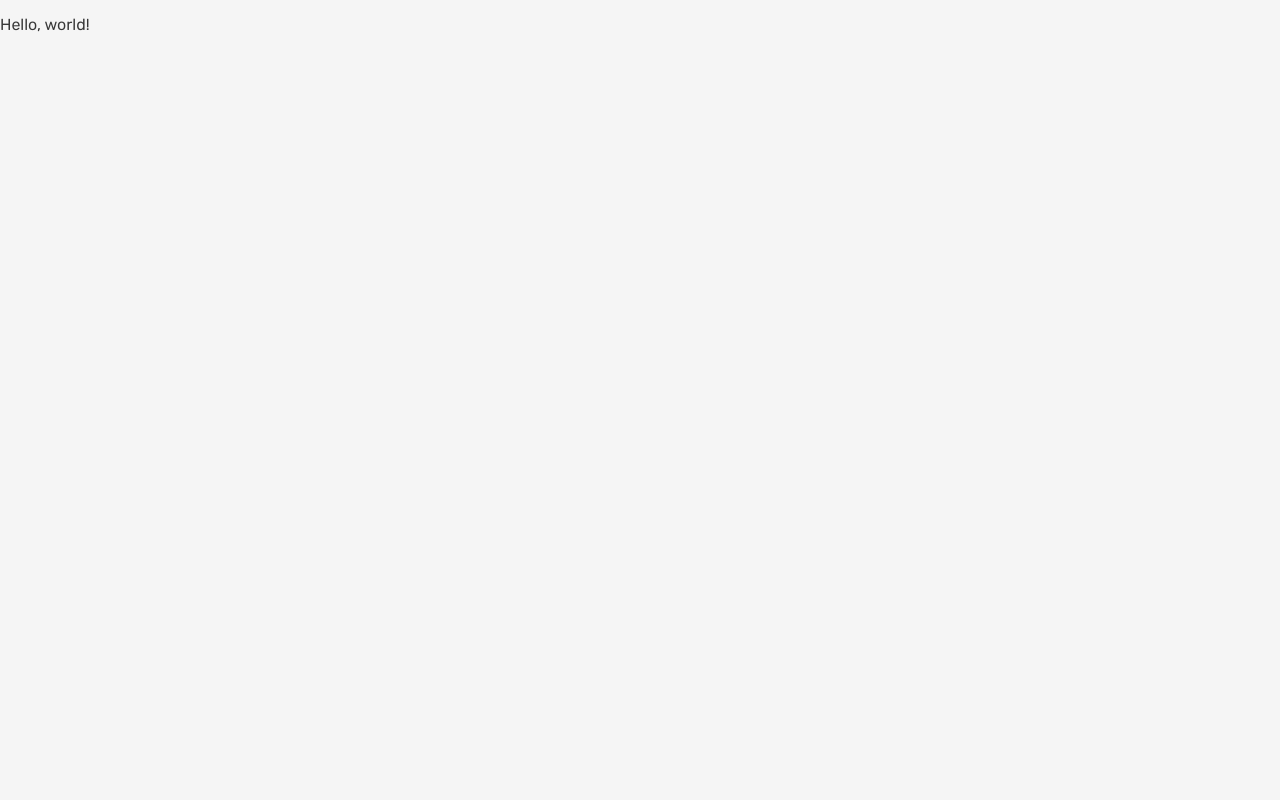
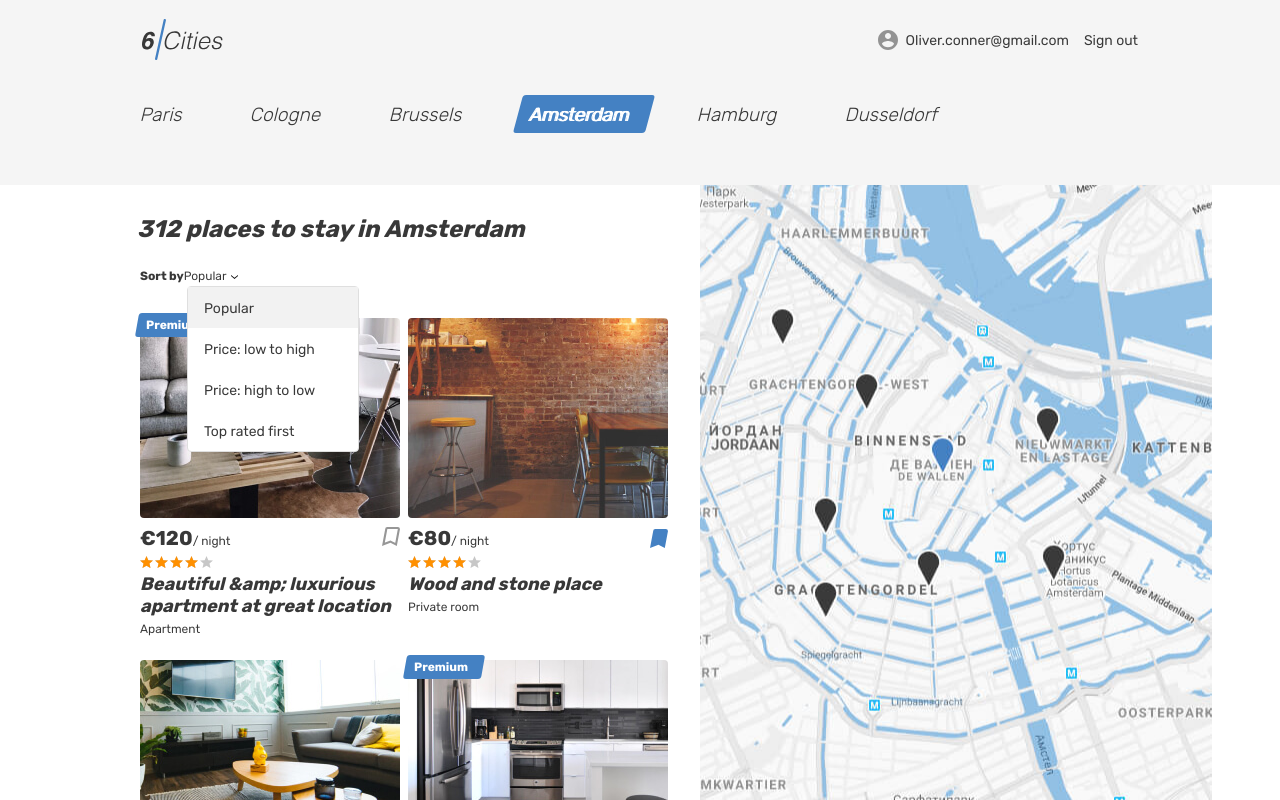
Before and after one commit to nullorone/630421-six-cities-7, a React (Create React App) app in the folder project/: page / in a window 1280 px wide. Built offline with nearby package versions, Linux system fonts and the light colour scheme.

Commit message:
Меняет рендер текста на компонент

```diff
--- a/project/src/components/app/app.jsx
+++ b/project/src/components/app/app.jsx
@@ -1,7 +1,8 @@
 import React from 'react';
+import Main from "../main/main";
 
 function App() {
-  return <p>Hello, world!</p>;
+  return <Main/>;
 }
 
 export default App;
```
